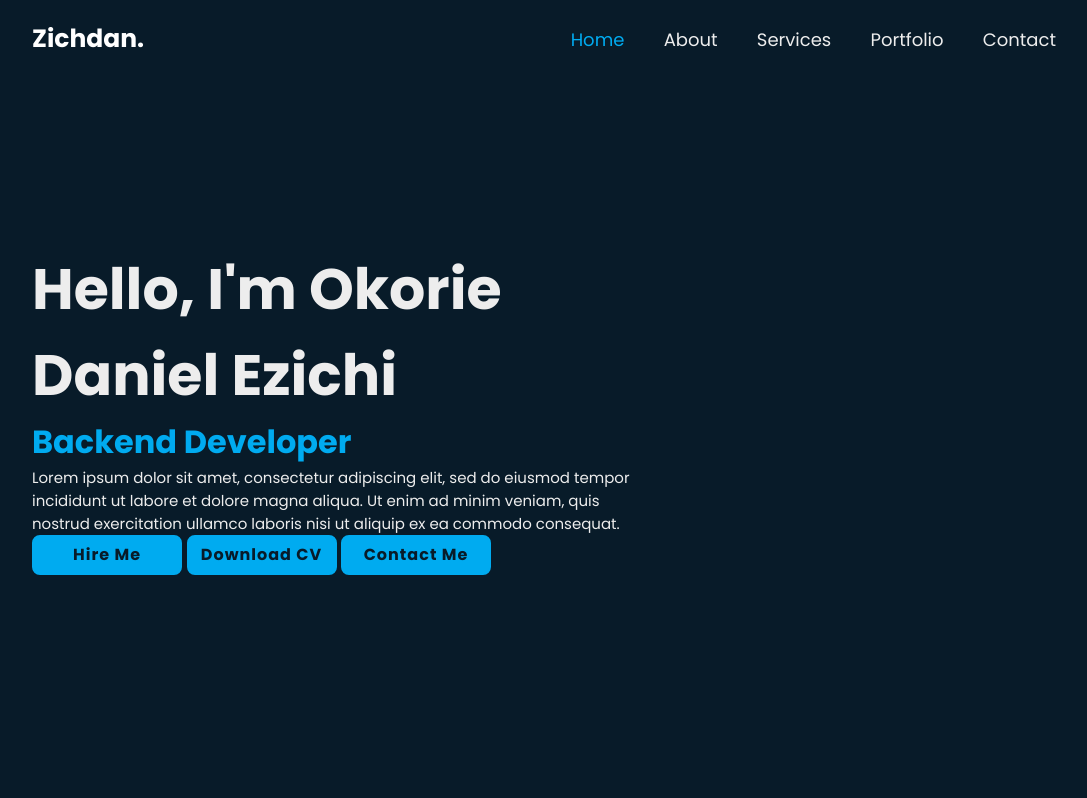
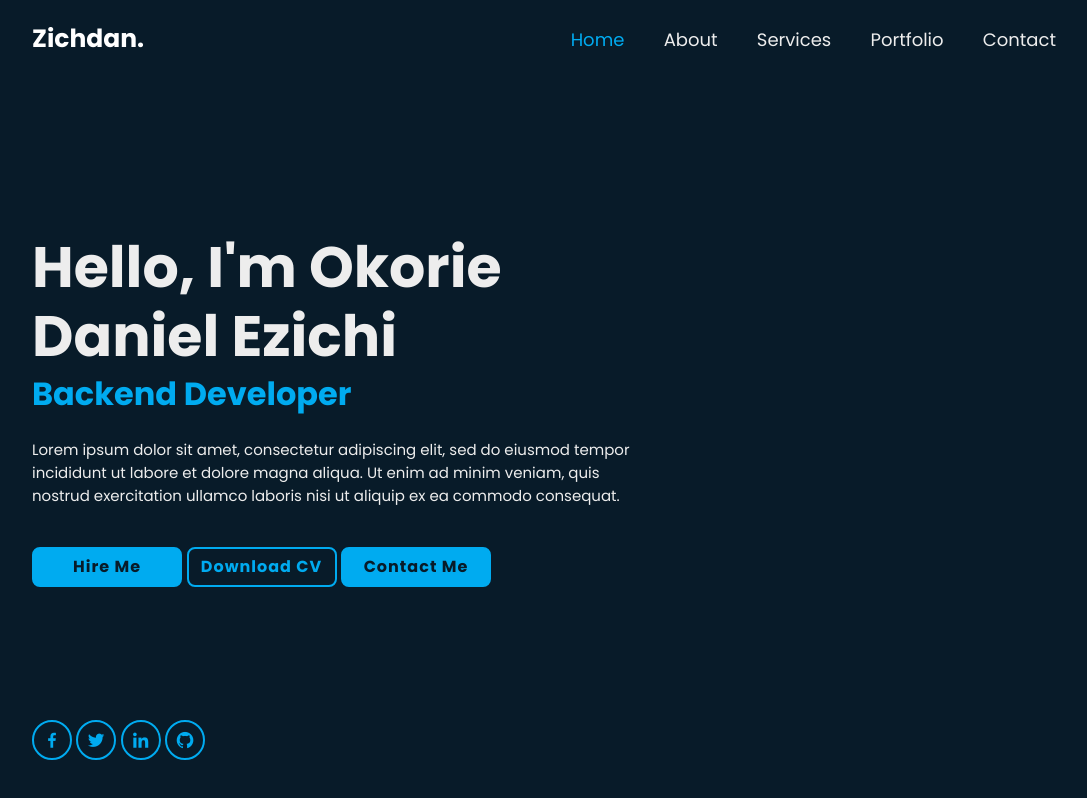
Before and after one commit to zichdan/portfolio, a plain HTML site: page index.html in a window 1280 px wide. Shown: the whole page, without its empty margins (96-1183 px from the left). Drawn offline with nearby package versions, Linux system fonts and the light colour scheme.

Commit message:
media boxes

```diff
--- a/index.html
+++ b/index.html
@@ -6,6 +6,7 @@
     <meta name="viewport" content="width=device-width, initial-scale=1.0">
     <title>Portfolio</title>
     <link rel="stylesheet" href="style.css">
+    <link href='https://unpkg.com/boxicons@2.1.4/css/boxicons.min.css' rel='stylesheet'>
 </head>
 <body>
     <header class="header">
@@ -31,6 +32,12 @@
                 <a href="#" class="btn">Contact Me</a>
             </div>
         </div>
+        <div class="home-img">
+            <a href="#"><i class='bx bxl-facebook'></i></a>
+            <a href="#"><i class='bx bxl-twitter'></i></a>
+            <a href="#"><i class='bx bxl-linkedin'></i></a>
+            <a href="#"><i class='bx bxl-github'></i></a>
+        </div>
     </section>
 </body>
 </html>
--- a/style.css
+++ b/style.css
@@ -53,6 +53,7 @@ body {
 .home-content h1 {
     font-size: 57px;
     font-weight: 700;
+    line-height: 1.2;
 }
 
 .home-content h3 {
@@ -62,6 +63,7 @@ body {
 }
 .home-content p {
     font-size: 15px;
+    margin: 20px 0 40px;
 }
 .home-content .btn-box {
     display: flex;
@@ -70,6 +72,7 @@ body {
     height: 20px;
 }
 .btn-box a {
+    position: relative;
     display: inline-flex;
     justify-content: center;
     align-items: center;
@@ -82,8 +85,83 @@ body {
     text-decoration: none;
     font-weight: 600;
     letter-spacing: 1px;
+    z-index: 1;
+    overflow: hidden;
+    transition: .5s;
+
+}
+.btn-box a:hover {
+    color: #00abf0;
+}
+.btn-box a:nth-child(2){
+    background: transparent;
+    color: #00abf0;
+}
+.btn-box a:nth-child(2):hover {
+    color: #081b29;
+}
+.btn-box a:nth-child(2)::before {
+    background: #00abf0;
 }
 
+.btn-box a::before {
+    content: '';
+    position: absolute;
+    top: 0;
+    left: 0;
+    width: 0;
+    height: 100%;
+    background:#081b29;
+    z-index: -1;
+    transition: .5s;
+}
+.btn-box a:hover::before {
+    width: 100%;
+}
+
+.home-img {
+    position: absolute;
+    bottom: 40px;
+    width: 173px;
+    display: flex;
+    justify-content: space-between;
+}
+.home-img a {
+    position: relative;
+    display: inline-flex;
+    justify-content: center;
+    align-items: center;
+    width: 40px;
+    height: 40px;
+    background: transparent;
+    border: 2px solid #00abf0;
+    border-radius: 50%;
+    font-size: 20px;
+    color: #00abf0;
+    text-decoration: none;
+    z-index: 1;
+    overflow: hidden;
+    transition: .5s;
+}
+.home-img a:hover {
+    color: #081b29;
+}
+
+
+.home-img a::before {
+    content: '';
+    position: absolute;
+    top: 0;
+    left: 0;
+    width: 0;
+    height: 100%;
+    background: #00abf0;
+    z-index: -1;
+    transition: .5s;
+}
+.home-img a:hover:before {
+    width: 100%;
+}
 
 
 
```
